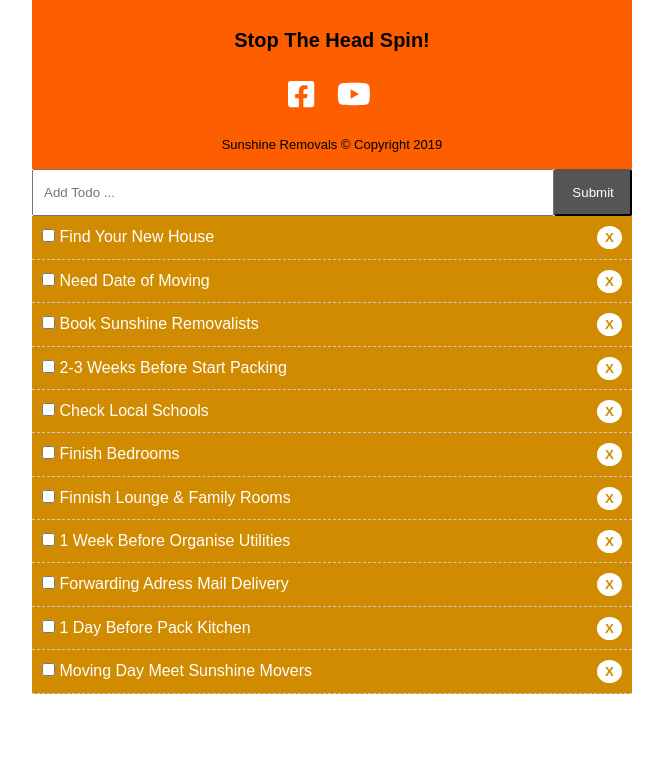
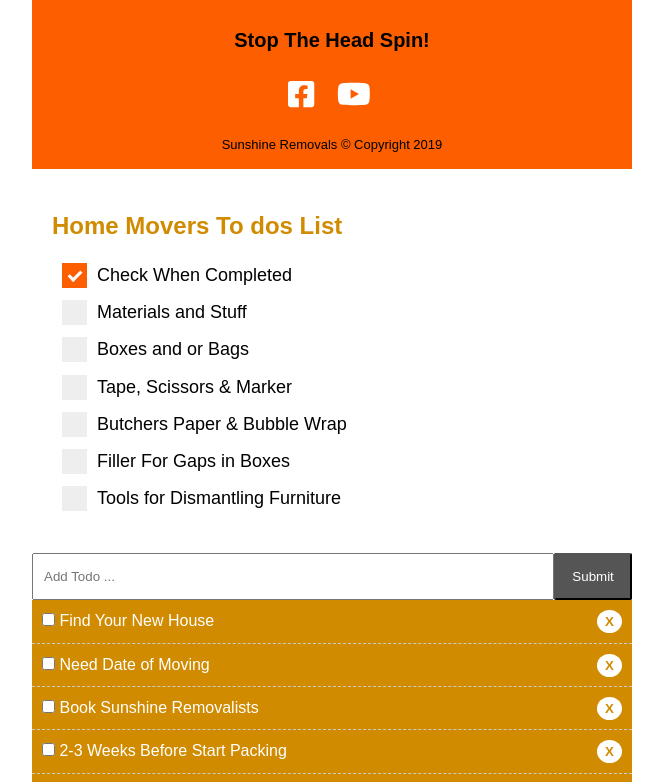
Before and after one commit to Mike-Rynes/Todos-Sunshine, a React (Create React App) app: page / in a window 1280 px wide. Shown: the part 622-1404 px from the top of the page, without its empty margins (308-971 px from the left). Before the commit the page ends 1316 px from the top, so only its background shows below. Built offline with nearby package versions, Linux system fonts and the light colour scheme.

Commit message:
Update AddTodos.js

```diff
--- a/src/components/AddTodos.js
+++ b/src/components/AddTodos.js
@@ -1,5 +1,8 @@
 import React, { Component } from "react";
+// import Addcheckbox from './Addcheckbox';
 import PropTypes from 'prop-types';
+import '../../src/App.css';
+
 export class AddTodo extends Component {
   state = {
     title: ''
@@ -15,11 +18,61 @@
 
   render() {
     return (
-      <form onSubmit={this.onSubmit} style={{ display: 'flex' }}>
-        <input type="text" name="title" placeholder="Add Todo ..." style={{flex: '10', padding: '10px' }}
-        value={this.state.title} onChange={this.onChange} />
-        <input type="submit" value="Submit" className="btn" style={btnsubmitStyle} />
-      </form>
+      <React.Fragment>
+        <div style={adddivStyle}>
+          <h2 style={h2Style}>Home Movers To dos List</h2>
+          <ul style={addulStyle}>
+            <li>
+              <label className="containerCheckbox">Check When Completed
+                <input type="checkbox" defaultChecked="checked" />
+                <span className="checkmark"></span>
+              </label>
+            </li>
+            <li>
+              <label className="containerCheckbox">Materials and Stuff
+                <input type="checkbox" />
+                <span className="checkmark"></span>
+              </label>
+            </li>
+            <li>
+              <label className="containerCheckbox">Boxes and or Bags
+                <input type="checkbox" />
+                <span className="checkmark"></span>
+              </label>
+            </li>
+            <li>
+              <label className="containerCheckbox">Tape, Scissors &amp; Marker
+                <input type="checkbox" />
+                <span className="checkmark"></span>
+              </label>
+            </li>
+            <li>
+              <label className="containerCheckbox">Butchers Paper &amp; Bubble Wrap
+                <input type="checkbox" />
+                <span className="checkmark"></span>
+              </label>
+            </li>
+            <li>
+              <label className="containerCheckbox">Filler For Gaps in Boxes
+                <input type="checkbox" />
+                <span className="checkmark"></span>
+              </label>
+            </li>
+            <li>
+              <label className="containerCheckbox">Tools for Dismantling Furniture
+                <input type="checkbox" />
+                <span className="checkmark"></span>
+              </label>
+            </li>
+          </ul>
+          {/* <Addcheckbox /> */}
+        </div>
+        <form onSubmit={this.onSubmit} style={{ display: 'flex' }}>
+          <input type="text" name="title" placeholder="Add Todo ..." style={{flex: '10', padding: '10px' }}
+          value={this.state.title} onChange={this.onChange} />
+          <input type="submit" value="Submit" className="btn" style={btnsubmitStyle} />
+        </form>
+      </React.Fragment>
     )
   }
 }
@@ -34,4 +87,18 @@
   padding: '15px 20px',
 }
 
+const h2Style = {
+  margin: '0x20px 0 20px',
+  color: '#d18b00',
+}
+
+const adddivStyle = {
+  padding: '40px 20px',
+}
+
+const addulStyle = {
+  listStyleType: 'none',
+  margin: '20px 20px -10px 10px',
+}
+
 export default AddTodo;
```
